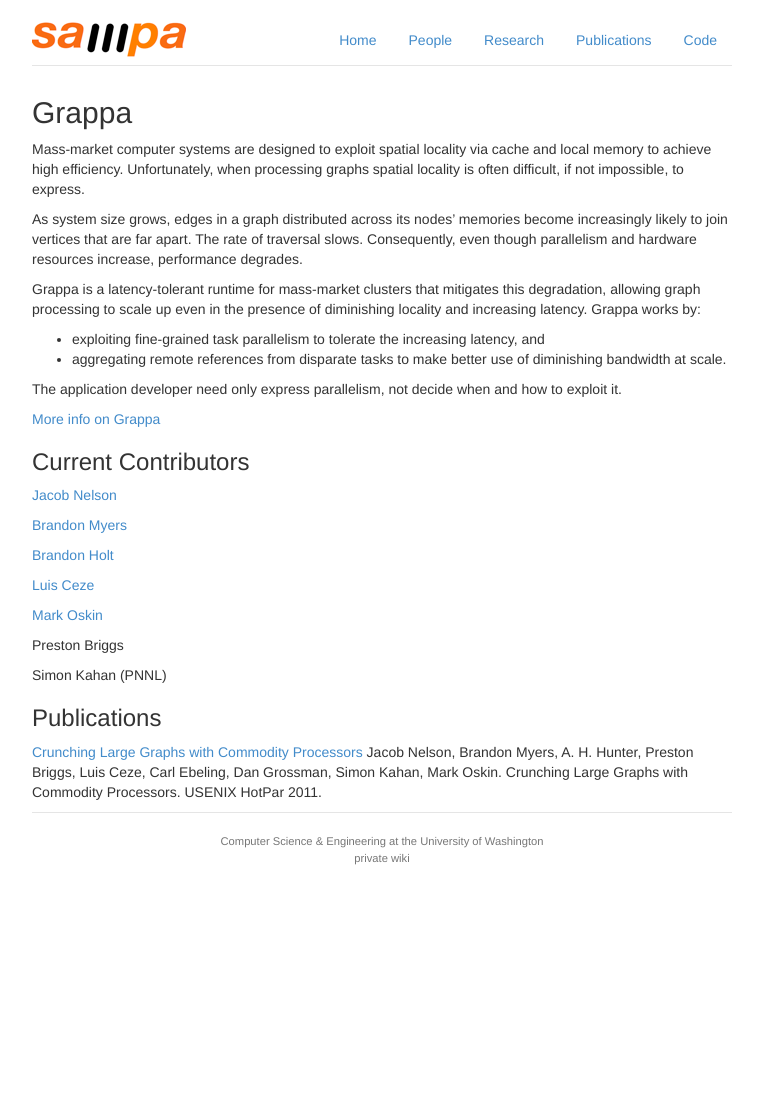
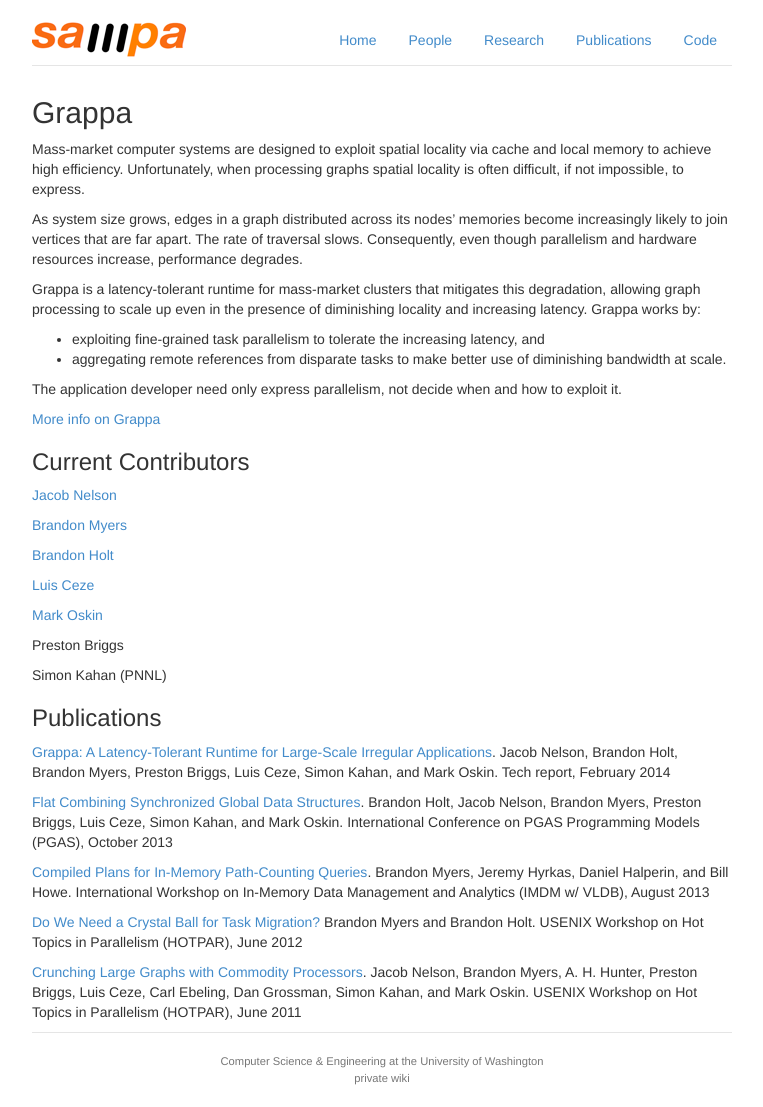
Before and after one commit to uwsampa/sampa-public, a Jekyll site: the page built from research/grappa.md, in a window 1280 px wide. Shown: the whole page, without its empty margins (258-1021 px from the left). Built offline with Jekyll 4.4.1, drawn with Linux system fonts in a browser that asks for light colours; Markdown is read by kramdown in place of the engine named in the settings; before the commit the page ends 900 px from its top, so only the background shows below that.

Commit message:
update grappa publication list

```diff
--- a/research/grappa.md
+++ b/research/grappa.md
@@ -45,8 +45,18 @@ Simon Kahan (PNNL)
 
 ### Publications
 
+[Grappa: A Latency-Tolerant Runtime for Large-Scale Irregular Applications](http://sampa.cs.washington.edu/papers/grappa-tr-2014-02.pdf).
+Jacob Nelson, Brandon Holt, Brandon Myers, Preston Briggs, Luis Ceze, Simon Kahan, and Mark Oskin. Tech report, February 2014
+
+[Flat Combining Synchronized Global Data Structures](http://sampa.cs.washington.edu/papers/holt-pgas13.pdf).
+Brandon Holt, Jacob Nelson, Brandon Myers, Preston Briggs, Luis Ceze, Simon Kahan, and Mark Oskin. International Conference on PGAS Programming Models (PGAS), October 2013
+
+[Compiled Plans for In-Memory Path-Counting Queries](http://sampa.cs.washington.edu/papers/myers-imdm13.pdf).
+Brandon Myers, Jeremy Hyrkas, Daniel Halperin, and Bill Howe. International Workshop on In-Memory Data Management and Analytics (IMDM w/ VLDB), August 2013
+
+[Do We Need a Crystal Ball for Task Migration?](https://www.usenix.org/system/files/conference/hotpar12/hotpar12-final46.pdf)
+Brandon Myers and Brandon Holt. USENIX Workshop on Hot Topics in Parallelism (HOTPAR), June 2012
+
 [Crunching Large Graphs with Commodity
-Processors](http://www.usenix.org/event/hotpar11/tech/final_files/Nelson.pdf)
-Jacob Nelson, Brandon Myers, A. H. Hunter, Preston Briggs, Luis Ceze,
-Carl Ebeling, Dan Grossman, Simon Kahan, Mark Oskin. Crunching Large
-Graphs with Commodity Processors. USENIX HotPar 2011.
+Processors](http://www.usenix.org/event/hotpar11/tech/final_files/Nelson.pdf).
+Jacob Nelson, Brandon Myers, A. H. Hunter, Preston Briggs, Luis Ceze, Carl Ebeling, Dan Grossman, Simon Kahan, and Mark Oskin. USENIX Workshop on Hot Topics in Parallelism (HOTPAR), June 2011
```
Also changed, not shown: bib/sampa-pubs.bib (+9 -0 lines).
